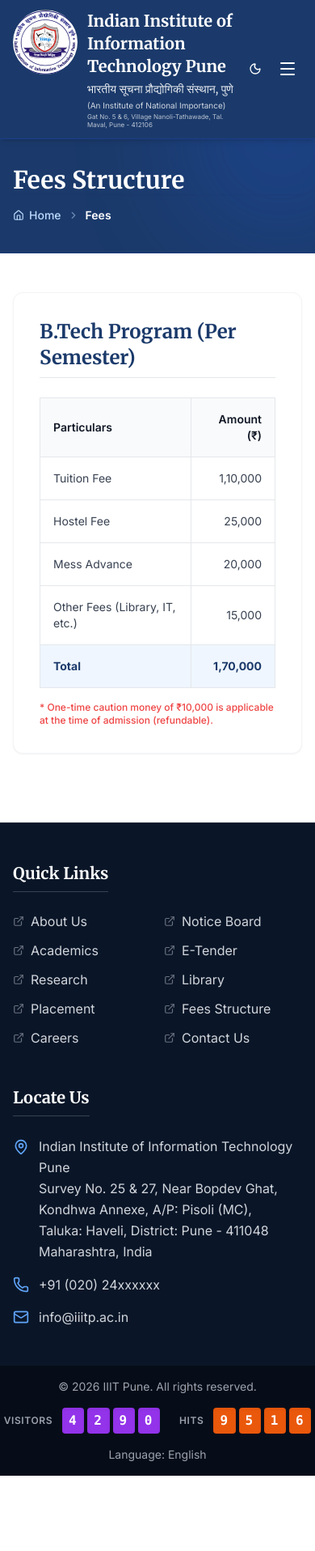
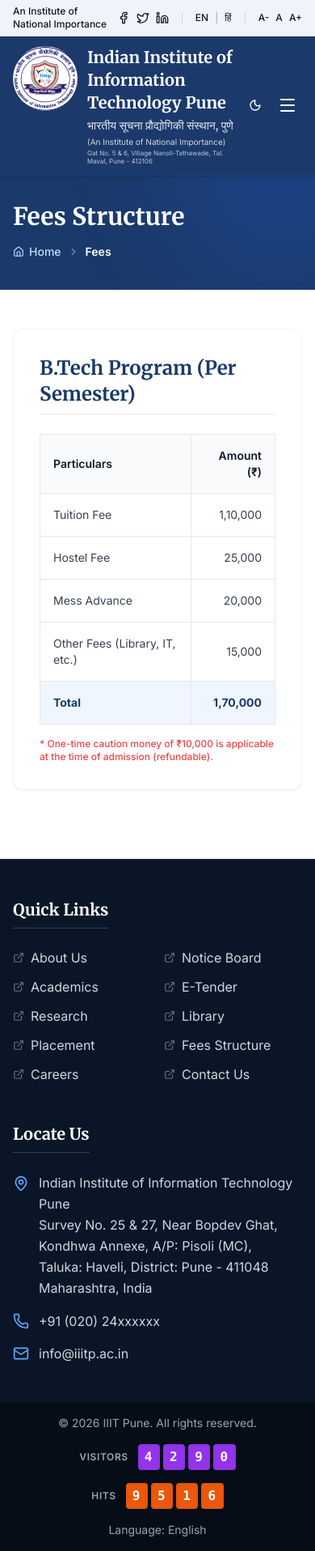
Before and after one commit to iiitp-official/website, a React (Vite) app: page /fees in a window 390 px wide. Shown: the whole page at 81% size. Before the commit the page ends 1823 px from the top, so only its background shows below. Built offline with nearby package versions, Linux system fonts and the light colour scheme.

Commit message:
fix: global horizontal scroll and layout issues on mobile view

```diff
--- a/src/App.jsx
+++ b/src/App.jsx
@@ -26,10 +26,10 @@ function App() {
   return (
     <Router>
       <ScrollToTop />
-      <div className="min-h-screen flex flex-col bg-bg text-text dark:bg-bg-dark dark:text-text-dark font-sans transition-colors duration-200">
-        {/* <TopBar /> */}
+      <div className="w-full overflow-x-hidden min-h-screen flex flex-col font-sans text-gray-900 dark:text-gray-100 bg-bg dark:bg-bg-dark transition-colors duration-200">
+        <TopBar />
         <Navbar />
-        <main className="flex-grow">
+        <main className="flex-grow w-full overflow-x-hidden">
           <Routes>
             <Route path="/" element={<HomePage />} />
             <Route path="/about" element={<AboutPage />} />
--- a/src/components/home/ImportantLinks.jsx
+++ b/src/components/home/ImportantLinks.jsx
@@ -35,7 +35,7 @@ const ImportantLinks = () => {
           </div>
 
           {/* Content Area */}
-          <div className="lg:w-3/4 p-6 md:p-10">
+          <div className="w-full lg:w-3/4 p-6 md:p-10 overflow-hidden">
             <AnimatePresence mode="wait">
               {activeTab === 'links' && (
                 <motion.div key="links" initial={{ opacity: 0, x: 20 }} animate={{ opacity: 1, x: 0 }} exit={{ opacity: 0, x: -20 }} transition={{ duration: 0.3 }}>
--- a/src/components/layout/Footer.jsx
+++ b/src/components/layout/Footer.jsx
@@ -91,7 +91,7 @@ const Footer = () => {
             &copy; {new Date().getFullYear()} IIIT Pune. All rights reserved.
           </div>
 
-          <div className="flex items-center space-x-6">
+          <div className="flex flex-col md:flex-row items-center space-y-4 md:space-y-0 md:space-x-6">
             <div className="flex items-center space-x-3">
               <span className="text-gray-400 uppercase tracking-wider text-xs font-semibold">Visitors</span>
               <div className="flex space-x-1">
--- a/src/components/shared/PageHeader.jsx
+++ b/src/components/shared/PageHeader.jsx
@@ -6,7 +6,7 @@ const PageHeader = ({ title }) => {
     <div className="bg-primary dark:bg-surface-dark py-8 md:py-12 relative overflow-hidden transition-colors duration-200 border-b border-blue-900/50 dark:border-gray-800">
       <div className="absolute top-0 right-0 w-64 h-64 bg-accent/20 dark:bg-accent-dark/10 rounded-full blur-3xl -translate-y-1/2 translate-x-1/3 pointer-events-none"></div>
       <div className="max-w-7xl mx-auto px-4 sm:px-6 lg:px-8 relative z-10">
-        <h1 className="text-3xl md:text-4xl font-bold font-serif text-white mb-4 shadow-sm">
+        <h1 className="text-3xl md:text-4xl font-bold font-serif text-white mb-4 shadow-sm break-words">
           {title}
         </h1>
         <Breadcrumb />
--- a/src/index.css
+++ b/src/index.css
@@ -3,6 +3,11 @@
 @tailwind base;
 @tailwind components;
 @tailwind utilities;
+
+html, body {
+  overflow-x: hidden;
+  max-width: 100%;
+}
 
 @layer base {
   body {
--- a/src/pages/AcademicsPage.jsx
+++ b/src/pages/AcademicsPage.jsx
@@ -46,7 +46,7 @@ const AcademicsPage = () => {
               <h2 className="text-2xl font-bold font-serif text-primary dark:text-white mb-4 border-b pb-2 border-gray-200 dark:border-gray-800">
                 Curriculum Structure (B.Tech CSE - 1st Year)
               </h2>
-              <div className="overflow-x-auto bg-white dark:bg-surface-dark rounded-xl shadow-sm border border-gray-100 dark:border-gray-800">
+              <div className="w-full overflow-x-auto bg-white dark:bg-surface-dark rounded-xl shadow-sm border border-gray-100 dark:border-gray-800">
                 <table className="w-full text-left border-collapse">
                   <thead>
                     <tr className="bg-gray-50 dark:bg-gray-800/80">
--- a/src/pages/AdministrationPage.jsx
+++ b/src/pages/AdministrationPage.jsx
@@ -19,7 +19,7 @@ const AdministrationPage = () => {
           <h2 className="text-2xl font-bold font-serif text-primary dark:text-white mb-6 border-b pb-2 border-gray-200 dark:border-gray-800">
             Board of Governors
           </h2>
-          <div className="overflow-x-auto bg-white dark:bg-surface-dark rounded-xl shadow-sm border border-gray-100 dark:border-gray-800">
+          <div className="w-full overflow-x-auto bg-white dark:bg-surface-dark rounded-xl shadow-sm border border-gray-100 dark:border-gray-800">
             <table className="w-full text-left border-collapse">
               <thead>
                 <tr className="bg-primary text-white dark:bg-gray-800">
--- a/src/pages/CareersPage.jsx
+++ b/src/pages/CareersPage.jsx
@@ -14,7 +14,7 @@ const CareersPage = () => {
     <div className="min-h-screen bg-bg dark:bg-bg-dark transition-colors duration-200">
       <PageHeader title="Careers @ IIIT Pune" />
       <div className="max-w-7xl mx-auto px-4 sm:px-6 lg:px-8 py-12">
-        <div className="bg-white dark:bg-surface-dark rounded-xl shadow-sm border border-gray-100 dark:border-gray-800 overflow-hidden">
+        <div className="bg-white dark:bg-surface-dark rounded-xl shadow-sm border border-gray-100 dark:border-gray-800 w-full overflow-x-auto">
           <table className="w-full text-left border-collapse">
             <thead>
               <tr className="bg-primary text-white dark:bg-gray-800">
--- a/src/pages/ETenderPage.jsx
+++ b/src/pages/ETenderPage.jsx
@@ -13,7 +13,7 @@ const ETenderPage = () => {
     <div className="min-h-screen bg-bg dark:bg-bg-dark transition-colors duration-200">
       <PageHeader title="E-Tender" />
       <div className="max-w-7xl mx-auto px-4 sm:px-6 lg:px-8 py-12">
-        <div className="bg-white dark:bg-surface-dark rounded-xl shadow-sm border border-gray-100 dark:border-gray-800 overflow-hidden">
+        <div className="bg-white dark:bg-surface-dark rounded-xl shadow-sm border border-gray-100 dark:border-gray-800 w-full overflow-x-auto">
           <table className="w-full text-left border-collapse">
             <thead>
               <tr className="bg-primary text-white dark:bg-gray-800">
--- a/src/pages/FeesPage.jsx
+++ b/src/pages/FeesPage.jsx
@@ -10,7 +10,7 @@ const FeesPage = () => {
           <h2 className="text-2xl font-bold font-serif text-primary dark:text-white mb-6 border-b pb-2 border-gray-200 dark:border-gray-700">
             B.Tech Program (Per Semester)
           </h2>
-          <div className="overflow-x-auto">
+          <div className="w-full overflow-x-auto">
             <table className="w-full text-left border-collapse">
               <thead>
                 <tr className="bg-gray-50 dark:bg-gray-800">
--- a/src/pages/NIRFPage.jsx
+++ b/src/pages/NIRFPage.jsx
@@ -15,7 +15,7 @@ const NIRFPage = () => {
             The National Institutional Ranking Framework (NIRF) outlines a methodology to rank institutions across the country. IIIT Pune has been actively participating in the rankings to maintain transparency and showcase its academic and research excellence.
           </p>
 
-          <div className="overflow-x-auto">
+          <div className="w-full overflow-x-auto">
             <table className="w-full text-left border-collapse border border-gray-200 dark:border-gray-700 rounded-lg overflow-hidden">
               <thead>
                 <tr className="bg-gray-50 dark:bg-gray-800">
--- a/src/pages/NoticePage.jsx
+++ b/src/pages/NoticePage.jsx
@@ -46,7 +46,7 @@ const NoticePage = () => {
           </div>
         </div>
 
-        <div className="bg-white dark:bg-surface-dark rounded-xl shadow-sm border border-gray-100 dark:border-gray-800 overflow-hidden">
+        <div className="bg-white dark:bg-surface-dark rounded-xl shadow-sm border border-gray-100 dark:border-gray-800 w-full overflow-x-auto">
           <table className="w-full text-left border-collapse">
             <thead>
               <tr className="bg-gray-50 dark:bg-gray-800/80">
```
Also changed, not shown: 1 other file (tests, documents, lock files or other folders).
